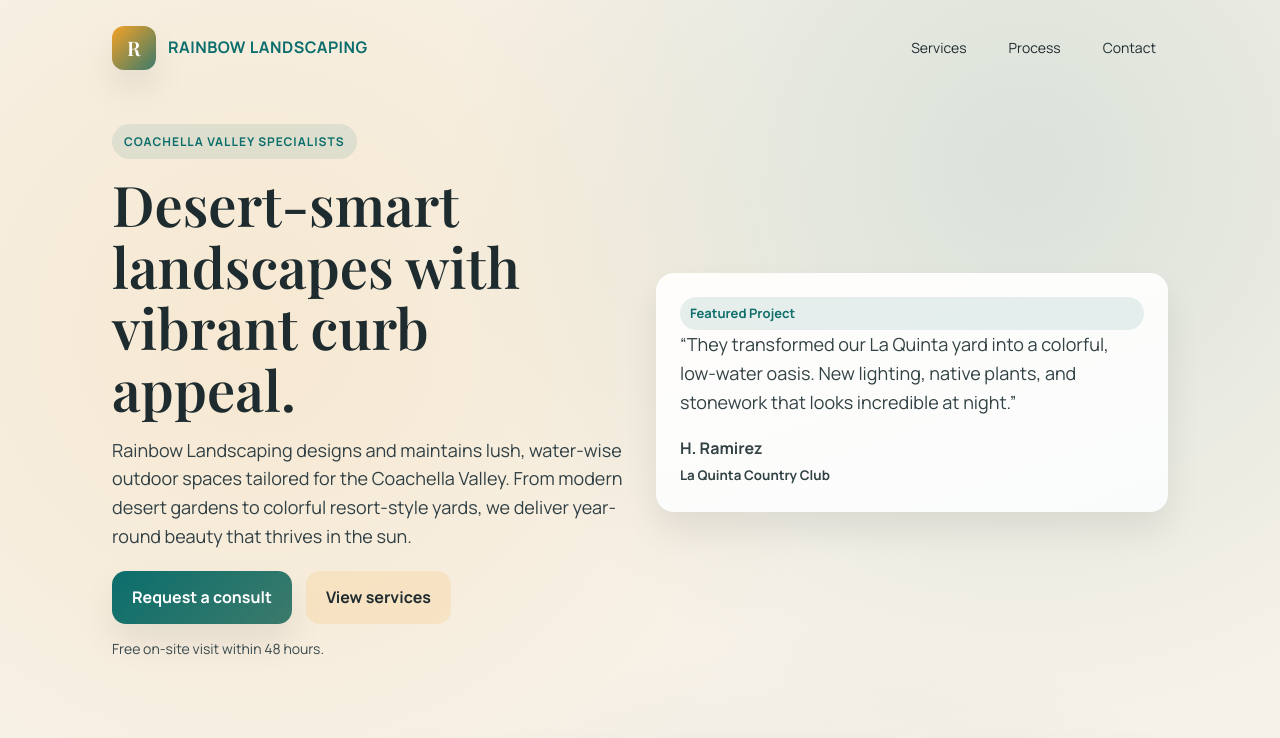
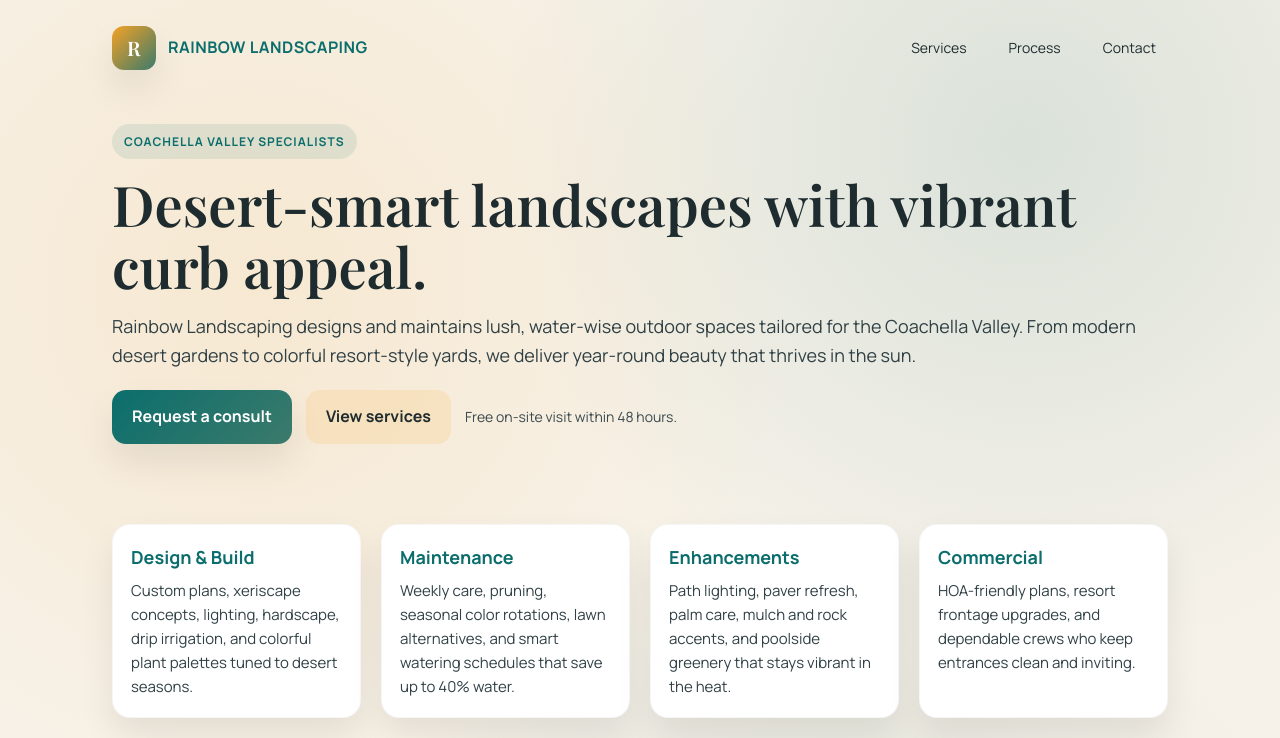
Before and after one commit to emilian8/gardenwebsite, a plain HTML site: page index.html in a window 1280 px wide. Shown: the top 738 px of the page. Drawn offline with nearby package versions, Linux system fonts and the light colour scheme.

Commit message:
Update index.html

```diff
--- a/index.html
+++ b/index.html
@@ -321,16 +321,6 @@
         <span class="cta-sub">Free on-site visit within 48 hours.</span>
       </div>
     </div>
-    <div class="hero-card">
-      <div class="quote-badge">Featured Project</div>
-      <p class="hero-quote">“They transformed our La Quinta yard into a colorful, low-water oasis. New lighting, native plants, and stonework that looks incredible at night.”</p>
-      <div class="quote-footer">
-        <div>
-          <div>H. Ramirez</div>
-          <small>La Quinta Country Club</small>
-        </div>
-      </div>
-    </div>
   </section>
 
   <section id="services" class="cards">
```
